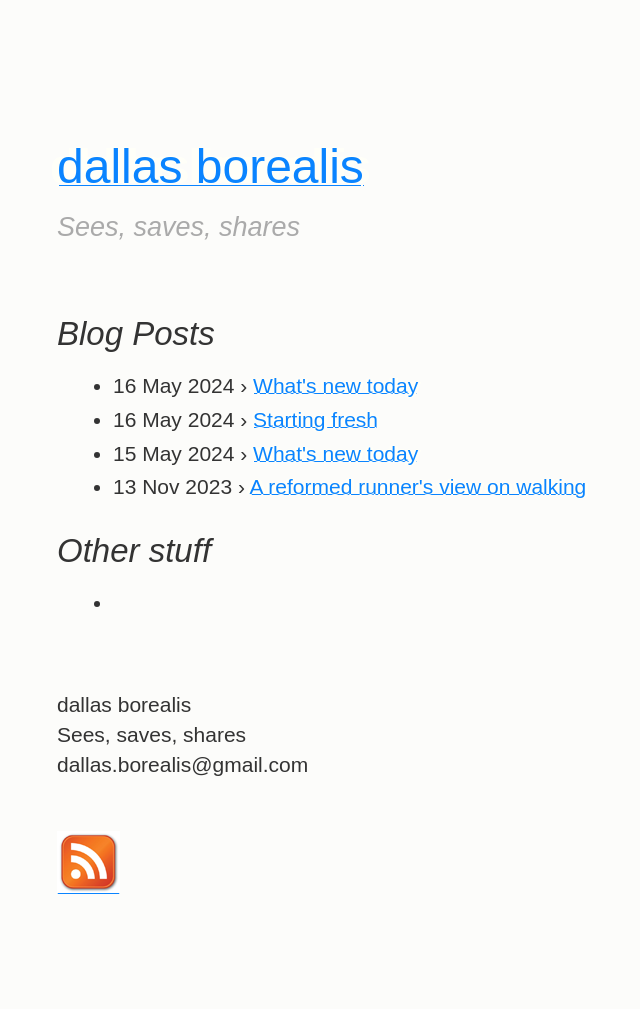
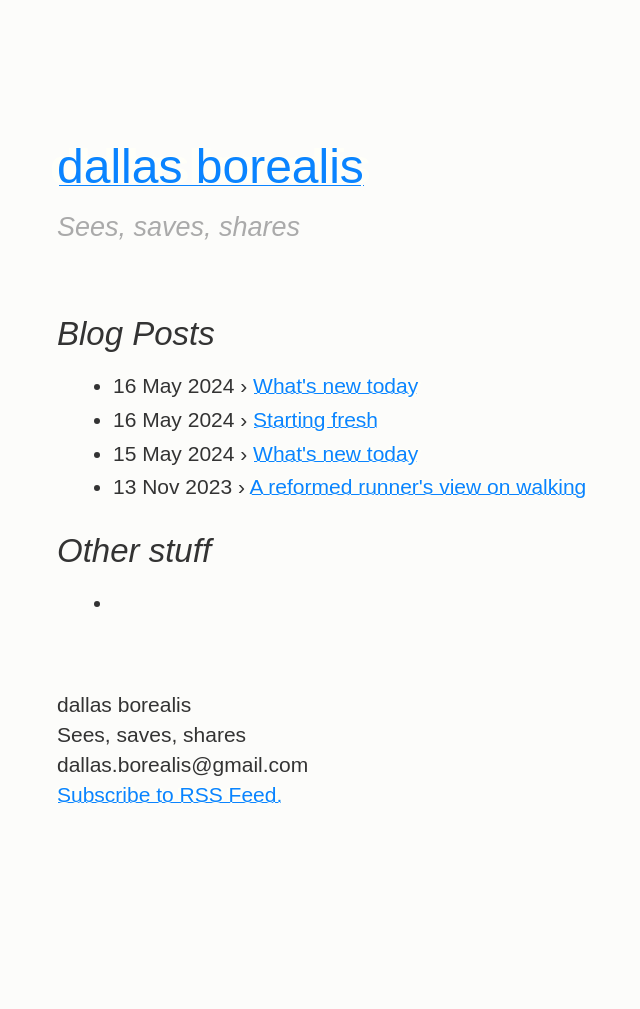
Before and after one commit to dallas-borealis/dallas-borealis.github.io, a Jekyll site: the page built from index.html, in a window 1280 px wide. Shown: the whole page, without its empty margins (103-743 px from the left). Built offline with Jekyll 4.4.1, drawn with Linux system fonts in a browser that asks for light colours; after the commit the page ends 944 px from its top, so only the background shows below that.

Commit message:
Update default.html

```diff
--- a/_layouts/default.html
+++ b/_layouts/default.html
@@ -16,17 +16,14 @@
 
       {{ content }}
 
-  <section>
+   <section>
       <p>
-        dallas borealis<br />
-        Sees, saves, shares<br />
-        dallas.borealis@gmail.com
-      </p>
-    </section>
-    <section>
-      <a href="http://dallas-borealis.github.io/atom.xml">
-        <img src="/images/rss.png" alt="Subscribe to RSS Feed" />
-      </a>
+         dallas borealis<br />
+         Sees, saves, shares<br />
+         dallas.borealis@gmail.com<br />
+         <a href="http://dallas-borealis.github.io/atom.xml">
+           Subscribe to RSS Feed.
+         </a>
     </section>
   </article>
 
```
